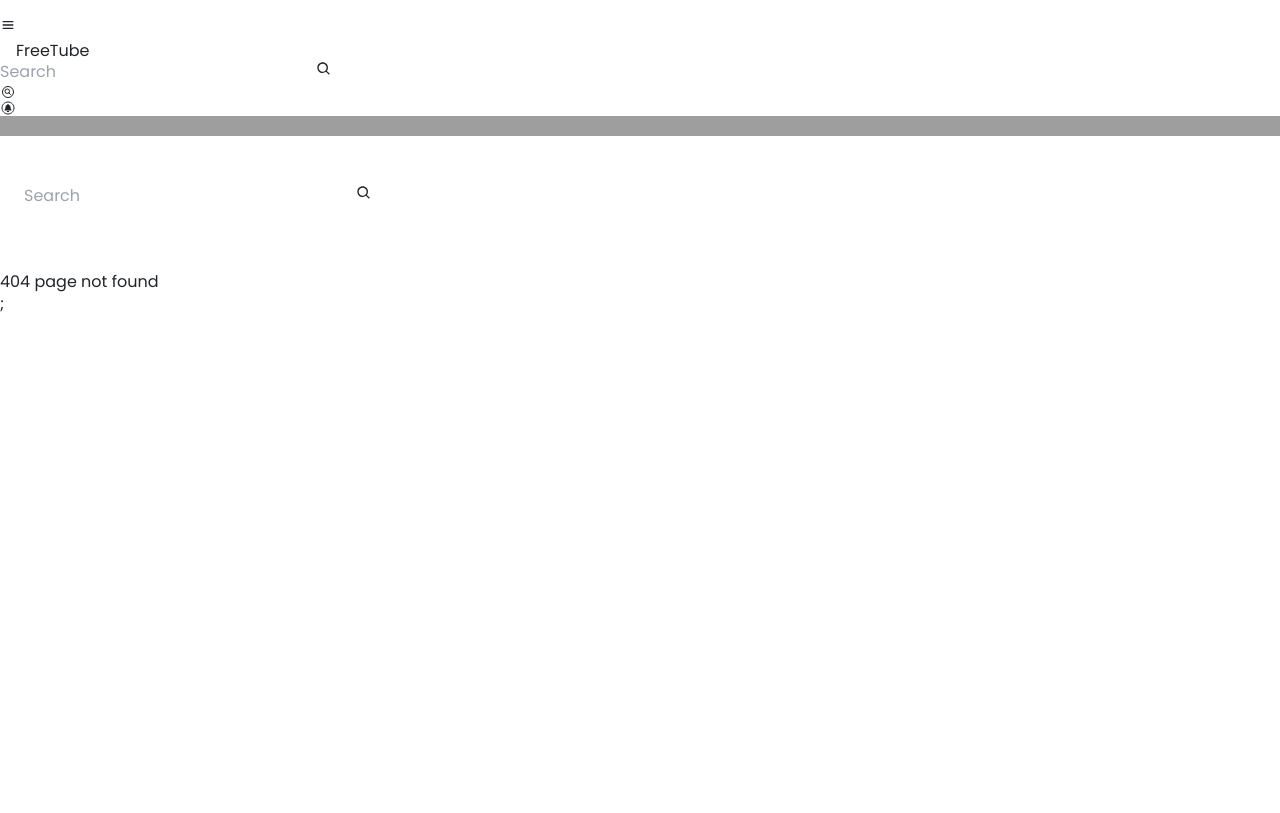
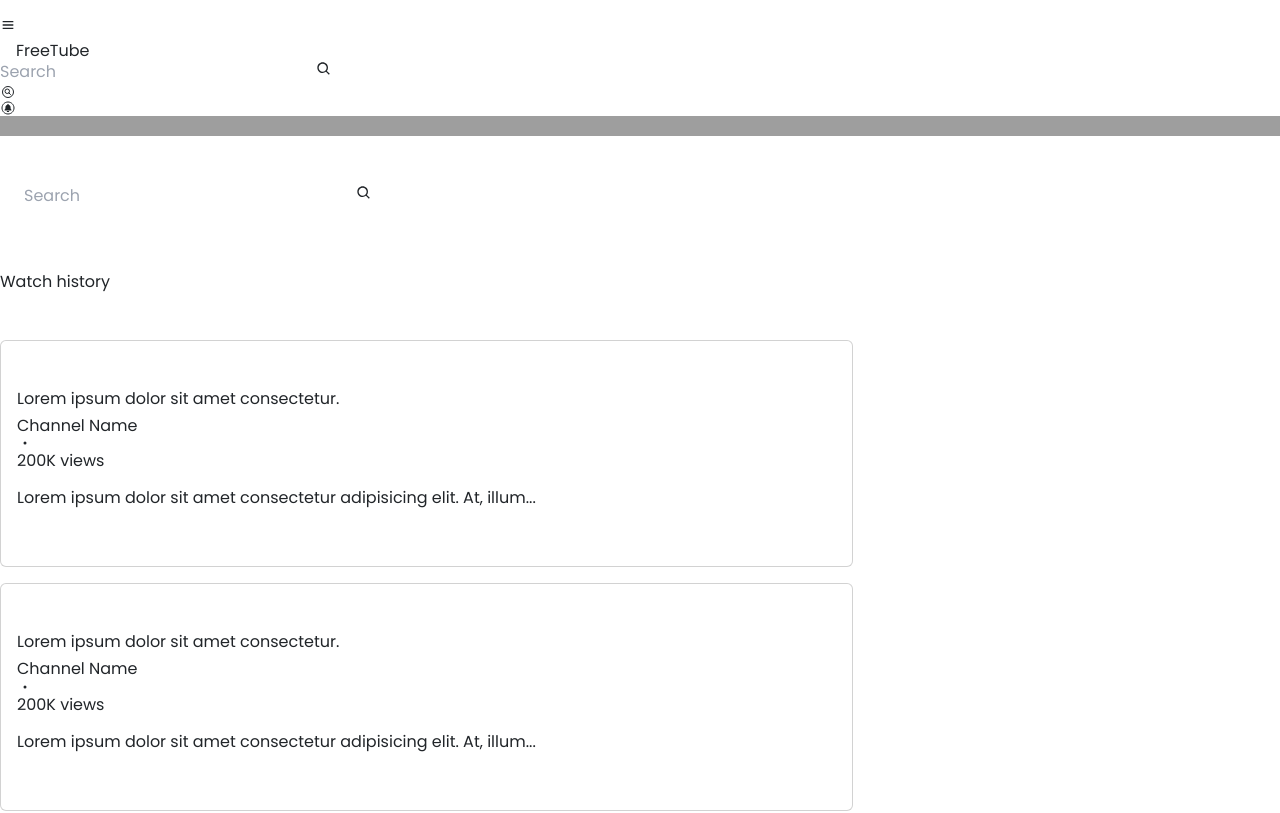
Before and after one commit to PiyushThaware07/FreeTube-Youtube-Clone-, a React (Vite) app: page /home/history in a window 1280 px wide. Before the commit this address had no page. Shown: the top 813 px of the page. Built offline with nearby package versions, Linux system fonts and the light colour scheme; grey boxes are pictures that could not be loaded; some icons are missing.

Commit message:
History template  testing

```diff
--- a/src/App.jsx
+++ b/src/App.jsx
@@ -13,6 +13,8 @@ import Search from './pages/Search/Search';
 import ChannelHome from './pages/Channel/ChannelHome';
 import ChannelVideos from './pages/Channel/ChannelVideos';
 import ChannelPlaylist from './pages/Channel/ChannelPlaylist';
+// Sidebar Handling
+import History from './pages/Sidebar/History';
 
 import Temp from './pages/Temp';
 
@@ -48,6 +50,10 @@ export default function App() {
             <Route path='search/:search_id' element={<Search/>} />
 
 
+            {/* Sidebar Items */}
+            <Route path='history' element={<History/>} />
+
+
             <Route path='*' element={<h1>404 page not found</h1>} />
           </Route>
         </Routes>
--- a/src/components/Sidebar.jsx
+++ b/src/components/Sidebar.jsx
@@ -5,11 +5,11 @@ import { PiMonitorPlayFill } from "react-icons/pi";
 import { GoHome } from "react-icons/go";
 import { HiOutlineLogout } from "react-icons/hi";
 import { HiMiniShoppingBag, HiMiniTrophy } from "react-icons/hi2";
-import { MdOutlineSubscriptions, MdOutlineWatchLater, MdLocalMovies,MdAttachEmail } from "react-icons/md";
+import { MdOutlineSubscriptions, MdOutlineWatchLater, MdLocalMovies, MdAttachEmail } from "react-icons/md";
 import { LuHistory, LuRadioTower } from "react-icons/lu";
-import { BsFire, BsNewspaper,BsLinkedin } from "react-icons/bs";
+import { BsFire, BsNewspaper, BsLinkedin } from "react-icons/bs";
 import { FiRadio } from "react-icons/fi";
-import { SiYoutubegaming,SiReplit } from "react-icons/si";
+import { SiYoutubegaming, SiReplit } from "react-icons/si";
 import { FaLightbulb } from "react-icons/fa";
 import { FaSquareGithub } from "react-icons/fa6";
 import { GiClothes } from "react-icons/gi";
@@ -129,18 +129,18 @@ export default function Sidebar() {
                 <div className="offcanvas-body">
                     <div className="content h-[100%] overflow-y-scroll">
                         <ul>
-                            <li className='px-[30px] py-[12px] md:py-[16px] hover:bg-gray-100'><button className='flex flex-nowrap items-center text-sm font-semibold gap-2' onClick={()=>navigate('/home')}><GoHome className='text-[20px] capitalize' /><span className='text-[13px]'>Home</span></button></li>
-                            <li className='px-[30px] py-[12px] md:py-[16px] hover:bg-gray-100'><button className='flex flex-nowrap items-center text-sm font-semibold gap-2' onClick={()=>navigate('/')} data-bs-toggle="offcanvas" data-bs-target="#offcanvasExample" aria-controls="offcanvasExample" ><HiOutlineLogout className='text-[20px] capitalize' /><span className='text-[13px]'>Logout</span></button></li>
+                            <li className='px-[30px] py-[12px] md:py-[16px] hover:bg-gray-100'><button className='flex flex-nowrap items-center text-sm font-semibold gap-2' onClick={() => navigate('/home')}><GoHome className='text-[20px] capitalize' /><span className='text-[13px]'>Home</span></button></li>
+                            <li className='px-[30px] py-[12px] md:py-[16px] hover:bg-gray-100'><button className='flex flex-nowrap items-center text-sm font-semibold gap-2' onClick={() => navigate('/')} data-bs-toggle="offcanvas" data-bs-target="#offcanvasExample" aria-controls="offcanvasExample" ><HiOutlineLogout className='text-[20px] capitalize' /><span className='text-[13px]'>Logout</span></button></li>
                             <hr />
                             {
                                 itemsList01.map((item, index) => (
-                                    <li key={index} className='px-[30px] py-[12px] md:py-[16px]'><button className='flex flex-nowrap items-center text-[20px] font-semibold gap-2'>{item.icon}<span className='text-[13px] capitalize'>{item.name}</span></button></li>
+                                    <li key={index} className='px-[30px] py-[12px] md:py-[16px] hover:bg-gray-100'><button className='flex flex-nowrap items-center text-[20px] font-semibold gap-2' onClick={() => navigate(`/home/${item.name}`)} data-bs-toggle="offcanvas" data-bs-target="#offcanvasExample" aria-controls="offcanvasExample" >{item.icon}<span className='text-[13px] capitalize'>{item.name}</span></button></li>
                                 ))
                             }
                             <h1 className='px-[30px] py-[12px] md:py-[16px] text-[14px] font-semibold bg-gray-100'>Explore</h1>
                             {
                                 itemsList02.map((item, index) => (
-                                    <li key={index} className='px-[30px] py-[12px] md:py-[16px]'><button className='flex flex-nowrap items-center text-[20px] font-semibold gap-2'>{item.icon}<span className='text-[13px] capitalize'>{item.name}</span></button></li>
+                                    <li key={index} className='px-[30px] py-[12px] md:py-[16px] hover:bg-gray-100'><button className='flex flex-nowrap items-center text-[20px] font-semibold gap-2'>{item.icon}<span className='text-[13px] capitalize'>{item.name}</span></button></li>
                                 ))
                             }
                         </ul>
--- /dev/null
+++ b/src/pages/Sidebar/History.jsx
@@ -0,0 +1,67 @@
+import React, { useState } from 'react';
+// Icons
+import { GrFormClose } from "react-icons/gr";
+import { BsDot } from "react-icons/bs";
+import { LiaSave } from "react-icons/lia";
+
+
+
+export default function History() {
+    const [cardHovered, setCardHovered] = useState(Array(2).fill(false)); // Assuming 2 cards in this example.
+
+    const handleCardHover = (index, isHovered) => {
+        const newCardHovered = [...cardHovered];
+        newCardHovered[index] = isHovered;
+        setCardHovered(newCardHovered);
+    };
+    return (
+        <>
+            <div className="history-main h-screen w-screen pt-20">
+                <div className="history-content px-6 sm:px-12 lg:px-24 py-12">
+                    <h1 className='text-xl font-semibold'>Watch history</h1>
+                    <div className="md:flex flex-nowrap items-start gap-3 my-5">
+
+
+
+                        <div className="section-1 col-md-8">
+                            {[0, 1].map((index) => (
+                                <div
+                                    key={index}
+                                    className="card h-[260px] sm:h-[160px] md:h-[150px] lg:h-[170px] relative mb-3"
+                                    onMouseEnter={() => handleCardHover(index, true)}
+                                    onMouseLeave={() => handleCardHover(index, false)}>
+                                    <div className="card-body h-full p-0 sm:flex flex-nowrap items-start gap-[6px]">
+                                        <div className="thumbanil bg-gray-200 w-full sm:w-[400px] md:w-[350px] h-[63%] sm:h-full relative cursor-pointer">
+                                            <div className="absolute bottom-2 right-2 text-[10px] font-medium px-2 py-1 rounded-xl bg-gray-700 text-white">00:00</div>
+                                        </div>
+                                        <div className="content p-3">
+                                            <h1 className='md:text-[13px] lg:text-[16px] font-semibold cursor-pointer'>Lorem ipsum dolor sit amet consectetur.</h1>
+                                            <div className="my-2 flex flex-nowrap items-center gap-[8px] text-gray-600">
+                                                <h1 className='text-[12px] sm:text-[14px] md:text-[12px] lg:text-[13px] font-semibold'>Channel Name</h1>
+                                                <h1><BsDot /></h1>
+                                                <h1 className='text-[12px] sm:text-[14px] md:text-[12px] lg:text-[12px] font-semibold'>200K views</h1>
+                                            </div>
+                                            <p className='md:text-[9px] lg:text-[11.4px] font-semibold mt-3 hidden md:inline'>
+                                                Lorem ipsum dolor sit amet consectetur adipisicing elit. At, illum...
+                                            </p>
+                                        </div>
+                                    </div>
+                                    <div className={`absolute top-3 right-3 flex flex-nowrap flex-col gap-2 items-center transition-opacity transform duration-300 ${cardHovered[index] ? 'opacity-100 translate-y-0' : 'opacity-0'}`}>
+                                        <button className='p-2 bg-gray-200 rounded-full'><GrFormClose className='text-md' /></button>
+                                        <button className='p-2 bg-gray-200 rounded-full'><LiaSave className='text-md' /></button>
+                                    </div>
+                                </div>
+                            ))}
+                        </div>
+
+
+
+
+
+                        <div className="section-2 col-md-4 bg-gray-300 mt-5 md:mt-0">Lorem ipsum dolor, sit amet consectetur adipisicing elit. Qui distinctio officia omnis voluptas veniam dolore, sequi voluptatum. Inventore ex aperiam, obcaecati delectus odit voluptatum blanditiis, explicabo quisquam ratione quasi nulla quas maiores ipsum illo, recusandae adipisci deserunt illum nesciunt culpa?</div>
+                    </div>
+                </div>
+            </div>
+        </>
+    )
+}
```
Lines whose indentation alone changed are shown as unchanged.
